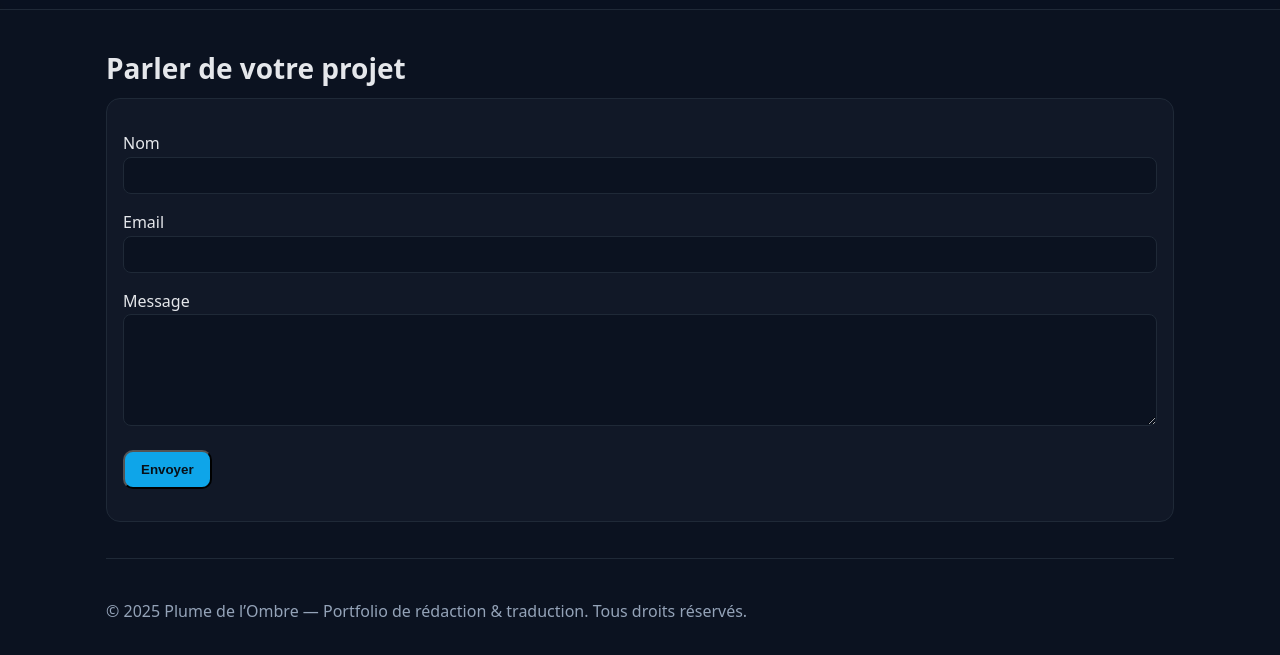
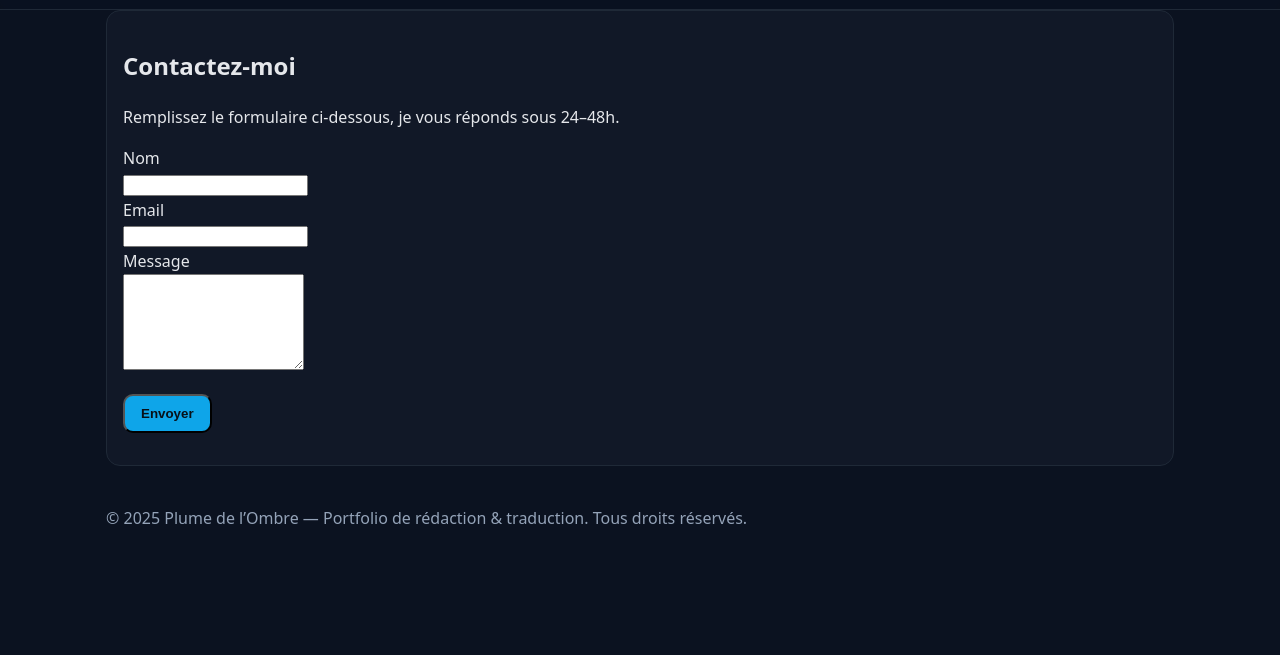
Before and after one commit to Dwakoz/plumedelombre, an Eleventy site: page contact.njk in a window 1280 px wide. Shown: the part 61-716 px from the top of the page. Built offline with nearby package versions, Linux system fonts and the light colour scheme; Eleventy itself is replaced by a stand-in of ours; files that its build step writes are made by us from their sources.

Commit message:
Update contact.njk

```diff
--- a/contact.njk
+++ b/contact.njk
@@ -1,22 +1,44 @@
 ---
 layout: base.njk
 title: Contact — Plume de l’Ombre
+permalink: /contact.html
 ---
 
-<section id="contact">
-  <h2>Parler de votre projet</h2>
-  <form name="contact" method="POST" data-netlify="true" netlify-honeypot="bot-field" class="card" aria-label="Formulaire de contact">
+<section class="card">
+  <h1>Contactez-moi</h1>
+  <p>Remplissez le formulaire ci-dessous, je vous réponds sous 24–48h.</p>
+
+  <form name="contact"
+        method="POST"
+        data-netlify="true"
+        netlify-honeypot="bot-field"
+        action="/merci.html">
+
+    <!-- Champ caché obligatoire pour Netlify -->
     <input type="hidden" name="form-name" value="contact" />
-    <p class="sr-only"><label>Ne pas remplir <input name="bot-field" /></label></p>
-    <p><label>Nom<br/><input name="name" required style="width:100%;padding:10px;border-radius:8px;border:1px solid var(--border);background:#0b1220;color:var(--txt)" /></label></p>
-    <p><label>Email<br/><input name="email" type="email" required style="width:100%;padding:10px;border-radius:8px;border:1px solid var(--border);background:#0b1220;color:var(--txt)" /></label></p>
-    <p><label>Message<br/><textarea name="message" rows="6" required style="width:100%;padding:10px;border-radius:8px;border:1px solid var(--border);background:#0b1220;color:var(--txt)"></textarea></label></p>
-    <p><button class="btn" type="submit">Envoyer</button></p>
+
+    <!-- Champ honeypot anti-spam -->
+    <p class="sr-only">
+      <label>Ne pas remplir : <input name="bot-field" /></label>
+    </p>
+
+    <div>
+      <label for="name">Nom</label><br>
+      <input type="text" id="name" name="name" required>
+    </div>
+
+    <div>
+      <label for="email">Email</label><br>
+      <input type="email" id="email" name="email" required>
+    </div>
+
+    <div>
+      <label for="message">Message</label><br>
+      <textarea id="message" name="message" rows="6" required></textarea>
+    </div>
+
+    <p>
+      <button class="btn" type="submit">Envoyer</button>
+    </p>
   </form>
 </section>
-
-
-
-{% set dummy = "" %}
-{% set perm = 'contact.html' %}
-{% set _ = '' %}
```
